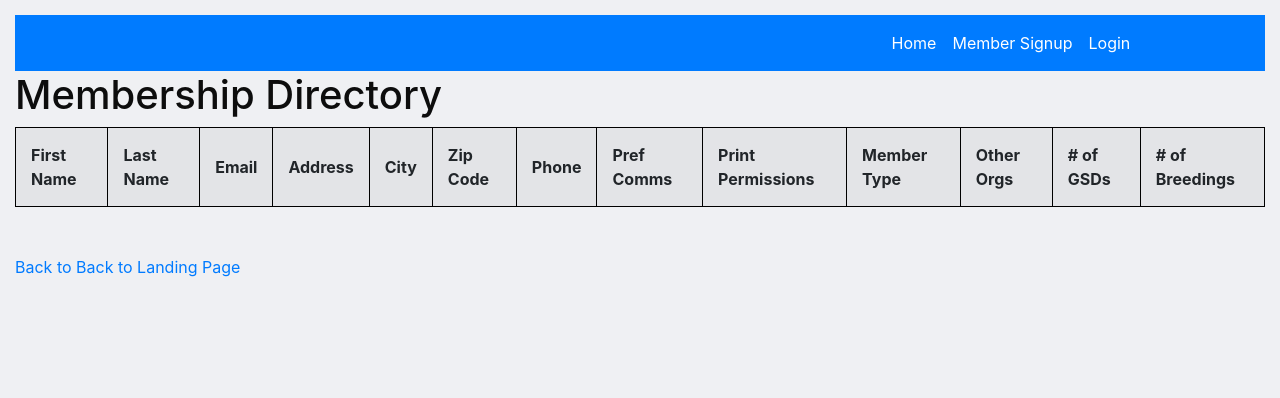
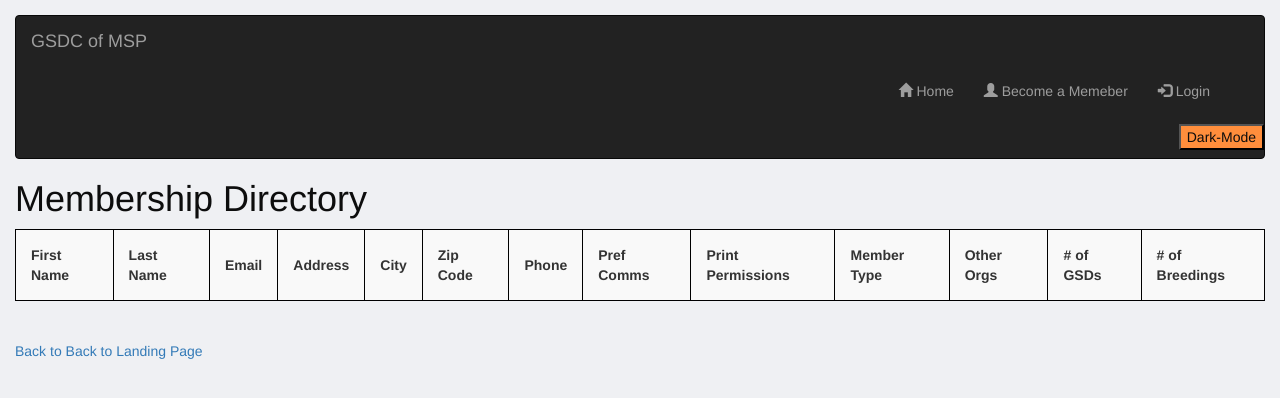
Before and after one commit to lauranewland/gsdc-webapp-flask, a Flask app: page /user in a window 1280 px wide. Shown: the top 398 px of the page. Run offline with Flask 2, Linux system fonts and the light colour scheme; lists and menus that the app fills with data are empty; some libraries are stand-ins or nearby versions.

Commit message:
Updated Navbar

```diff
--- a/templates/base.html
+++ b/templates/base.html
@@ -5,10 +5,11 @@
     <script src="https://code.jquery.com/jquery-3.5.1.js"
             integrity="sha256-QWo7LDvxbWT2tbbQ97B53yJnYU3WhH/C8ycbRAkjPDc="
             crossorigin="anonymous"></script>
-    <link rel="stylesheet" href="https://cdn.jsdelivr.net/npm/bootstrap@4.5.3/dist/css/bootstrap.min.css"
-          integrity="sha384-TX8t27EcRE3e/ihU7zmQxVncDAy5uIKz4rEkgIXeMed4M0jlfIDPvg6uqKI2xXr2" crossorigin="anonymous">
+
+    <link rel="stylesheet" href="https://maxcdn.bootstrapcdn.com/bootstrap/3.4.1/css/bootstrap.min.css">
     <script src="https://ajax.googleapis.com/ajax/libs/jquery/3.5.1/jquery.min.js"></script>
-    <script src="/static/membership.js"></script>
+    <script src="https://maxcdn.bootstrapcdn.com/bootstrap/3.4.1/js/bootstrap.min.js"></script>
+
     <link rel="stylesheet" href="/static/css/styles.css">
     <link rel="stylesheet" href="/static/css/login_styles.css">
 
@@ -16,30 +17,28 @@
 
   <body>
 
-          <nav class="navbar navbar-expand-sm bg-primary navbar-dark">
-            <ul class="navbar-nav">
-              <li class="nav-item active">
-                <a class="nav-link" href="/">Home</a>
-              </li>
-              <li class="nav-item active">
-                <a class="nav-link" href="/signup">Member Signup</a>
-              </li>
+  <nav class="navbar navbar-inverse">
+    <div class="container-fluid">
+      <div class="navbar-header">
+        <a class="navbar-brand" href="/">GSDC of MSP</a>
+      </div>
+        <ul class="nav navbar-nav">
+          <li><a href="/"><span class="glyphicon glyphicon-home"></span> Home</a></li>
           {% if not current_user.is_authenticated %}
-              <li class="nav-item active">
-                <a class="nav-link" href="/login">Login</a>
-              </li>
+          <li><a href="/signup"><span class="glyphicon glyphicon-user"></span> Become a Memeber</a></li>
+          <li><a href="/login"><span class="glyphicon glyphicon-log-in"></span> Login</a></li>
           {% endif %}
-              <li class="nav-item active">
           {% if current_user.is_authenticated %}
-                <a class="nav-link" href="/login_landing">Profile</a>
-              </li>
-              <li class="nav-item active">
-                <a class="nav-link" href="/logout">Logout</a>
+          <li><a href="/login_landing"><span class="glyphicon glyphicon-user"></span> Profile</a></li>
+          <li><a href="/logout"><span class="glyphicon glyphicon-log-in"></span> Login</a></li>
           {% endif %}
-              </li>
         </ul>
+      <ul class="nav navbar-nav navbar-right">
+
+          <button class="btn-toggle navbar-btn">Dark-Mode</button>
+      </ul>
+    </div>
   </nav>
-
 
     {% block body %}{% endblock %}
       {% for msg in get_flashed_messages() %}
@@ -48,8 +47,8 @@
         </p>
       {% endfor %}
 
-    <!-- <button class="btn-toggle">Dark-Mode</button> -->
 
+  <script src="/static/membership.js"></script>
   </body>
 
 </html>
```
Lines whose indentation alone changed are shown as unchanged.
